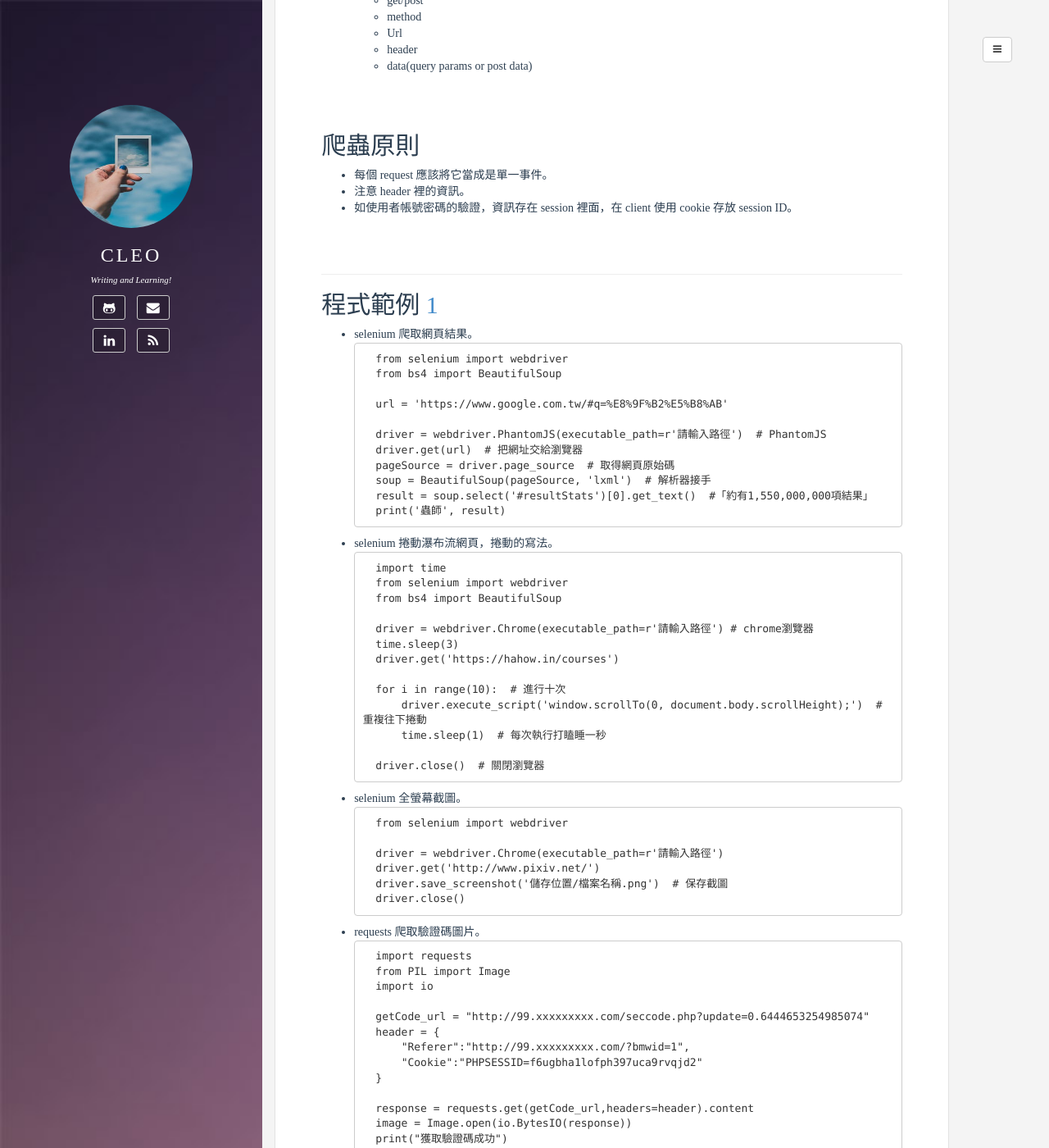
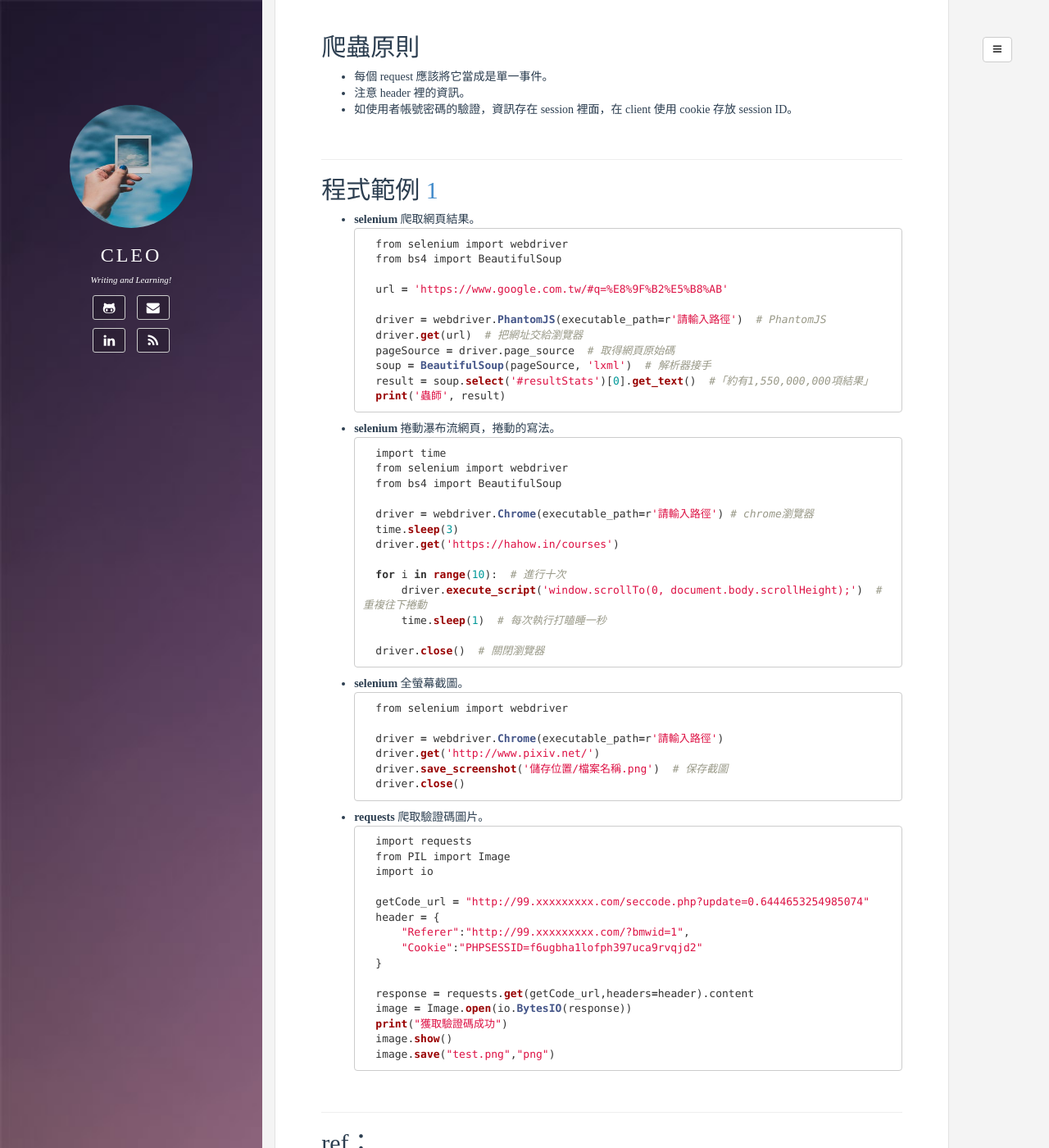
Before and after one commit to cleoliu/blog-2021, a Jekyll site: the page built from _posts/2018-10-31-[Python爬蟲] 02-1. python 爬蟲入門.md, in a window 1280 px wide and 1400 px high, scrolled down 1675 px. Shown: the whole window at 82% size. Built offline with Jekyll 4.4.1, drawn with Linux system fonts in a browser that asks for light colours; comment, search, counter and statistics services are not loaded; some of the changed text lies outside the part shown.

Commit message:
new post [Python爬蟲] 02-3. requests HTTP GET&POST

````diff
--- a/_posts/2018-10-31-[Python爬蟲] 02-1. python 爬蟲入門.md
+++ b/_posts/2018-10-31-[Python爬蟲] 02-1. python 爬蟲入門.md
@@ -9,17 +9,17 @@ description: 爬蟲可以減少一些人工上的麻煩事，在大量或是經
 > 爬蟲可以減少一些人工上的麻煩事，在大量或是經常性的工作，自動化便是一個重要的議題。簡單來說就是把網頁內容給拿回來，接著透過程式去篩選出有意義的資訊！
 > 關於 python 爬蟲，有幾種方式，第一種是 **模擬瀏覽器的操作**，查看網頁原始碼，獲得頁面元素，可適用於動態網頁。第二種是使用 **get/post 發送請求** 並接收回應。
 
-<br/><br/>
+<br/>
 
 ## 具備技能：
 - Selenium 元素操作
 - HTTP協定知識： [01. Http 協定](http://cleoblog.ml/network/2018/10/16/Network-01.-Http-%E5%8D%94%E5%AE%9A.html)
 
-<br/><br/>
+<br/>
 
 ## 主題大綱
 詳細介紹請參考以下：
-1. [HTML 跟 CSS 基礎](http://cleoblog.ml/network/2018/11/01/Python爬蟲-02-2.-HTML-跟-CSS-基礎.html)
+1. [HTML 跟 CSS 基礎](http://cleoblog.ml/python%E7%88%AC%E8%9F%B2/2018/11/01/Python%E7%88%AC%E8%9F%B2-02-2.-HTML-%E8%B7%9F-CSS-%E5%9F%BA%E7%A4%8E.html)
 2. [Http 協定](http://cleoblog.ml/network/2018/11/02/Python爬蟲-02-3.-requests-HTTP-GET/POST.html)
 3. [requests](http://cleoblog.ml/network/2018/11/03/Python爬蟲-02-3.-requests-HTTP-GET/POST.html)
 4. [Selenium](http://cleoblog.ml/network/2018/11/04/Python爬蟲-02-4.-Selenium-瀏覽器模擬.html)
@@ -28,7 +28,7 @@ description: 爬蟲可以減少一些人工上的麻煩事，在大量或是經
 7. [非同步爬蟲](http://cleoblog.ml/network/2018/11/07/Python爬蟲-02-7.-async-和-await-非同步爬蟲.html)
 8. [多執行續](http://cleoblog.ml/network/2018/11/08/Python爬蟲-03-多執行緒.html)
 
-<br/><br/>
+<br/>
 
 ***
 
@@ -39,24 +39,24 @@ description: 爬蟲可以減少一些人工上的麻煩事，在大量或是經
 - **Python 3**
 - **requests**：對目標網頁的 server 發出 HTTP requests，底層是 urllib。
 
-    ```
+    ```bash
     $ pip3 install requests
     ```
 
 - **Selenium**：模擬瀏覽器執行。
 
-    ```
+    ```bash
     $ pip3 install Selenium
     ```
 
 - **BeautifulSoup**：HTML 解析工具，解構並擷取網頁資訊。
 
-    ```
+    ```bash
     $ easy_install pip
     $ pip install BeautifulSoup4
     ```
 
-<br/><br/>
+<br/>
 
 ***
 
@@ -71,7 +71,7 @@ description: 爬蟲可以減少一些人工上的麻煩事，在大量或是經
     - post data、query data
     - header
 
-<br/><br/>
+<br/>
 
 ## 測試工具
 
@@ -82,7 +82,7 @@ description: 爬蟲可以減少一些人工上的麻煩事，在大量或是經
     - header
     - data(query params or post data)
 
-<br/><br/>
+<br/>
 
 ## 爬蟲原則
 
@@ -90,14 +90,14 @@ description: 爬蟲可以減少一些人工上的麻煩事，在大量或是經
 - 注意 header 裡的資訊。
 - 如使用者帳號密碼的驗證，資訊存在 session 裡面，在 client 使用 cookie 存放 session ID。
 
-<br/><br/>
+<br/>
 
 ***
 
 ## 程式範例 [1](https://pala.tw/python-web-crawler/)
 
-- selenium 爬取網頁結果。
-    ```
+- **selenium** 爬取網頁結果。
+    ```python
     from selenium import webdriver
     from bs4 import BeautifulSoup
 
@@ -111,8 +111,8 @@ description: 爬蟲可以減少一些人工上的麻煩事，在大量或是經
     print('蟲師', result)
     ```
 
-- selenium 捲動瀑布流網頁，捲動的寫法。
-    ```
+- **selenium** 捲動瀑布流網頁，捲動的寫法。
+    ```python
     import time
     from selenium import webdriver
     from bs4 import BeautifulSoup
@@ -128,8 +128,8 @@ description: 爬蟲可以減少一些人工上的麻煩事，在大量或是經
     driver.close()  # 關閉瀏覽器
     ```
 
-- selenium 全螢幕截圖。
-    ```
+- **selenium** 全螢幕截圖。
+    ```python
     from selenium import webdriver
 
     driver = webdriver.Chrome(executable_path=r'請輸入路徑')
@@ -138,8 +138,8 @@ description: 爬蟲可以減少一些人工上的麻煩事，在大量或是經
     driver.close()
     ```
 
-- requests 爬取驗證碼圖片。
-    ```
+- **requests** 爬取驗證碼圖片。
+    ```python
     import requests
     from PIL import Image
     import io
@@ -157,7 +157,7 @@ description: 爬蟲可以減少一些人工上的麻煩事，在大量或是經
     image.save("test.png","png")
     ```
 
-<br/><br/>
+<br/>
 
 ***
 
````
Also changed, not shown: _posts/2018-11-01-[Python爬蟲] 02-2. HTML 跟 CSS 基礎.md (+3 -3 lines), _posts/2018-11-02-[Python爬蟲] 02-3. requests HTTP GET&POST.md (added, +335 -0 lines).
